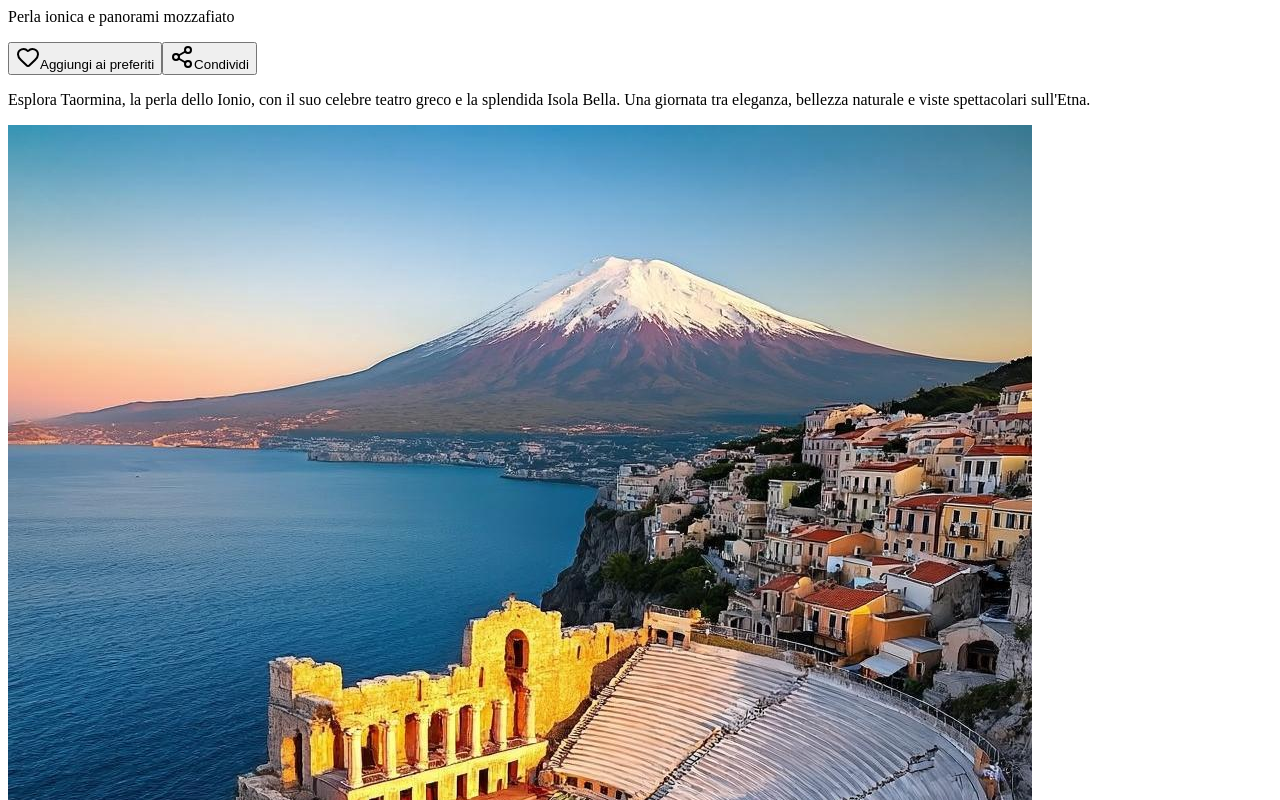
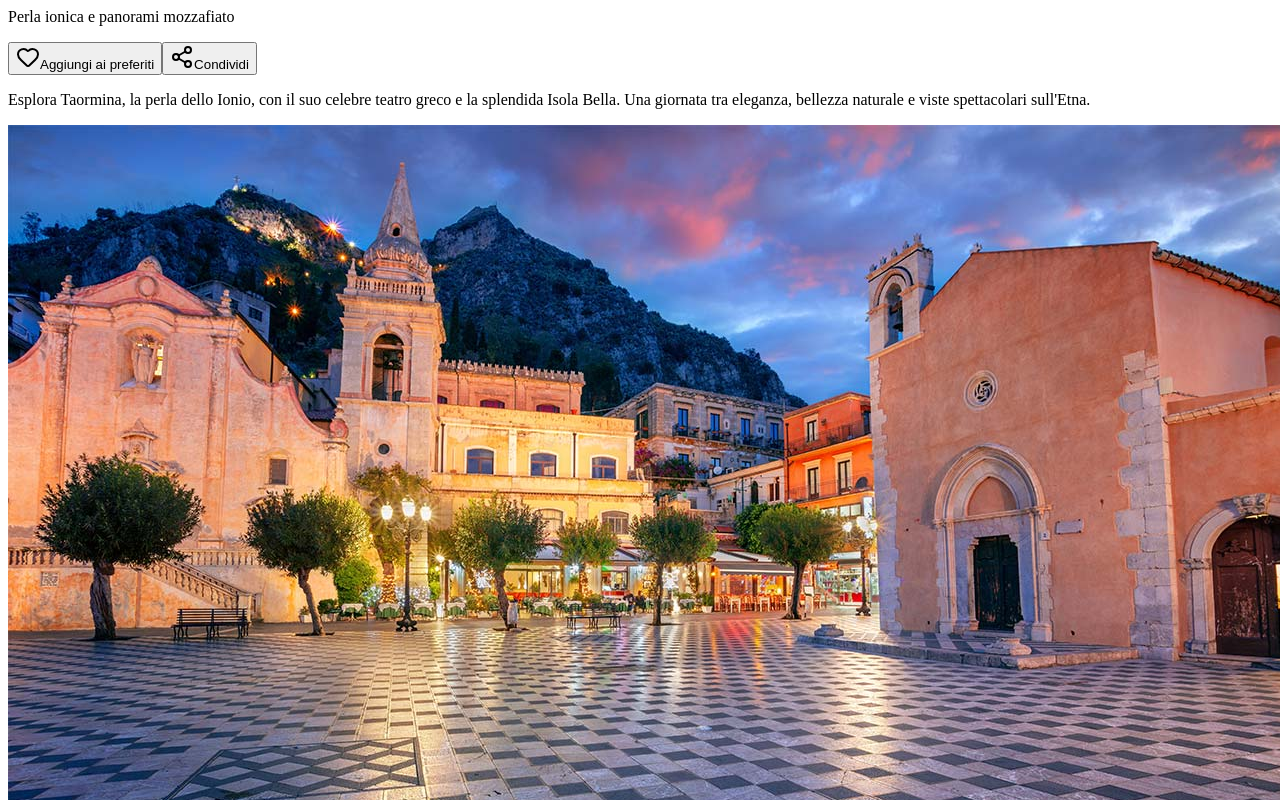
Before and after one commit to Kina67/Sicilia, a Next.js app: page /Sicilia/ in a window 1280 px wide. Shown: the part 9300-10100 px from the top of the page. Built offline with nearby package versions, Linux system fonts and the light colour scheme.

Commit message:
Update page.tsx

```diff
--- a/src/app/page.tsx
+++ b/src/app/page.tsx
@@ -130,7 +130,7 @@ export default function SiciliaViaggio() {
       sottotitolo: "Perla ionica e panorami mozzafiato",
       descrizione: "Esplora Taormina, la perla dello Ionio, con il suo celebre teatro greco e la splendida Isola Bella. Una giornata tra eleganza, bellezza naturale e viste spettacolari sull'Etna.",
       colore: "from-blue-500 to-indigo-600",
-      immagini: ["taormina.jpg", "isola-bella.jpg", "taormina.jpg"],
+      immagini: ["taormina_1.jpg", "isola-bella.jpg", "taormina.jpg"],
       mattina: {
         titolo: "Mattina: Taormina",
         attivita: [
@@ -297,7 +297,7 @@ export default function SiciliaViaggio() {
         {/* Hero Section */}
         <div className="relative bg-gradient-to-r from-blue-600 via-purple-600 to-emerald-600 text-white overflow-hidden">
           <div className="absolute inset-0 bg-black opacity-30"></div>
-          <div className="absolute inset-0 bg-[url('sicilia-sfondo.jpg')] bg-cover bg-center opacity-20 mix-blend-overlay"></div>
+          <div className="absolute inset-0 bg-[url('/sicilia-sfondo.jpg')] bg-cover bg-center opacity-20 mix-blend-overlay"></div>
           <div className="relative container mx-auto px-4 py-20 text-center">
             <div className="mb-6">
               <h1 className="text-5xl md:text-7xl font-bold mb-4 bg-clip-text text-transparent bg-gradient-to-r from-yellow-300 to-white">
```
